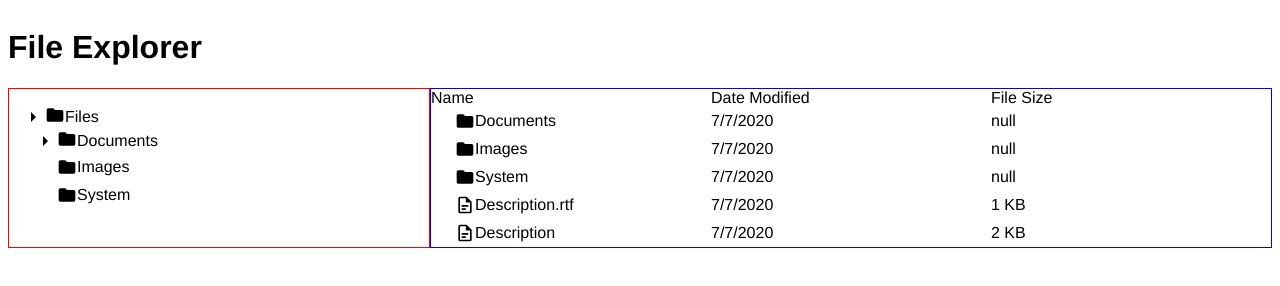
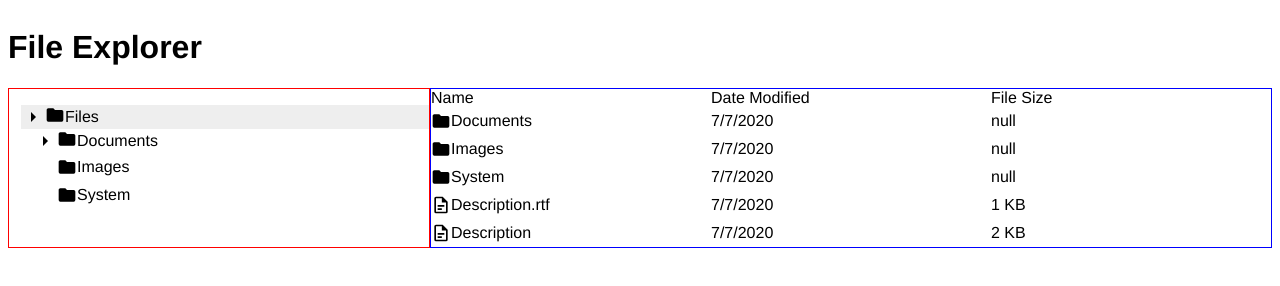
Before and after one commit to abhidevmumbai/file-explorer, a website built with Vite: page index.html in a window 1280 px wide. Both pictures are taken after a click on the element "Files". Built offline with nearby package versions, Linux system fonts and the light colour scheme.

Commit message:
highlight selected nodes

```diff
--- a/src/FileTable/style.css
+++ b/src/FileTable/style.css
@@ -5,3 +5,8 @@
 .table__col {
   flex: 1 1 0;
 }
+
+.file-table .tree-node__icon::before {
+  content: "";
+  width: 0;
+}
--- a/src/TreeNode/TreeNode.ts
+++ b/src/TreeNode/TreeNode.ts
@@ -28,6 +28,7 @@ export class TreeNode {
       treeNodeEl.setAttribute("class", "tree-node");
 
       const nodeEl = generateNodeEl(node, true);
+      nodeEl.setAttribute("id", `level_${level}_${node.name}`);
 
       treeNodeEl.appendChild(nodeEl);
 
@@ -40,7 +41,7 @@ export class TreeNode {
       nodeEl.addEventListener(
         "click",
         (_event) => {
-          this.handleNodeClick(node);
+          this.handleNodeClick(node, level);
         },
         false
       );
@@ -58,7 +59,13 @@ export class TreeNode {
     this.appLeftEl!.appendChild(fileTreeContainer);
   }
 
-  handleNodeClick(node: ITreeNode) {
+  handleNodeClick(node: ITreeNode, level: number) {
     appState.selectedNode = node;
+    document
+      .querySelectorAll(".tree-node > div")
+      .forEach((el) => el.classList.remove("selected"));
+    document
+      .querySelector(`#level_${level}_${node.name}`)!
+      .classList.add("selected");
   }
 }
--- a/src/TreeNode/style.css
+++ b/src/TreeNode/style.css
@@ -2,7 +2,9 @@
   padding: 0 0 0 12px;
   list-style-type: none;
 }
-
+.tree-node > div.selected {
+  background-color: #eee;
+}
 .tree-node__icon img {
   height: 20px;
   width: 20px;
--- a/src/utils.ts
+++ b/src/utils.ts
@@ -9,7 +9,7 @@ export function getNodeIcon(
   const nodeIconEl = document.createElement("i");
   nodeIconEl.setAttribute(
     "class",
-    `tree-node__icon ${hasChildren && "tree-node--hasChildren"}`
+    `tree-node__icon ${hasChildren ? "tree-node--hasChildren" : ""}`
   );
   const iconEl = document.createElement("img");
   switch (type) {
```
